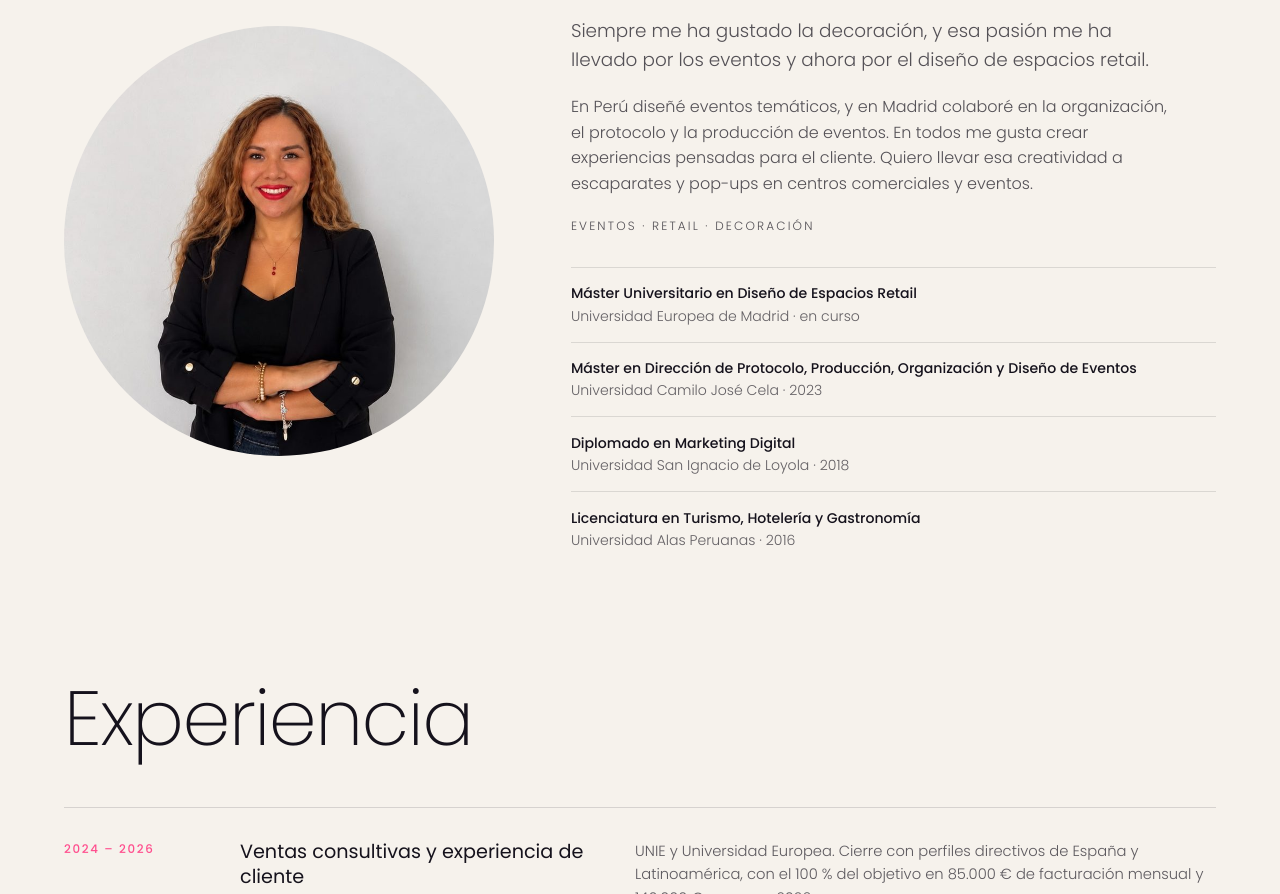
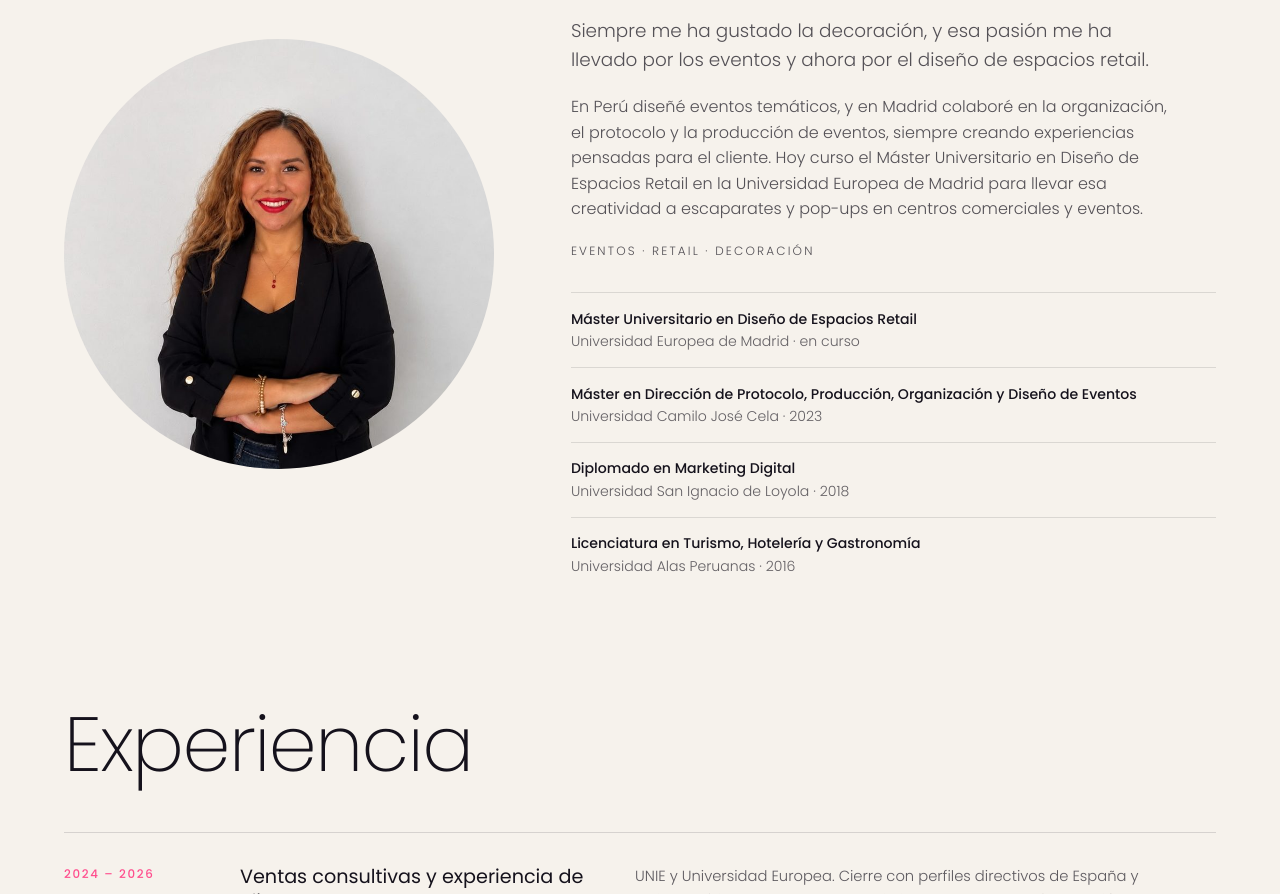
Before and after one commit to Alejandroger95/Lissett_Portfolio2, a plain HTML site: page index.html in a window 1280 px wide. Shown: the part 4903-5797 px from the top of the page. Drawn offline with Linux system fonts and the light colour scheme.

Commit message:
Sobre mí: mencionar el máster de Diseño de Espacios Retail
Co-Authored-By: Claude Sonnet 5.5 <noreply@anthropic.com>
Claude-Session: https://claude.ai/code/session_01817swxHoHhWq4swd6fqm37

```diff
--- a/index.html
+++ b/index.html
@@ -218,7 +218,7 @@
                 <div class="about-text">
                     <h2 class="reveal">Sobre mí</h2>
                     <p class="reveal about-lead">Siempre me ha gustado la decoración, y esa pasión me ha llevado por los eventos y ahora por el diseño de espacios retail.</p>
-                    <p class="reveal">En Perú diseñé eventos temáticos, y en Madrid colaboré en la organización, el protocolo y la producción de eventos. En todos me gusta crear experiencias pensadas para el cliente. Quiero llevar esa creatividad a escaparates y pop-ups en centros comerciales y eventos.</p>
+                    <p class="reveal">En Perú diseñé eventos temáticos, y en Madrid colaboré en la organización, el protocolo y la producción de eventos, siempre creando experiencias pensadas para el cliente. Hoy curso el Máster Universitario en Diseño de Espacios Retail en la Universidad Europea de Madrid para llevar esa creatividad a escaparates y pop-ups en centros comerciales y eventos.</p>
                     <p class="reveal about-tags">Eventos · Retail · Decoración</p>
                     <ul class="edu reveal">
                         <li><b>Máster Universitario en Diseño de Espacios Retail</b> Universidad Europea de Madrid · en curso</li>
```
